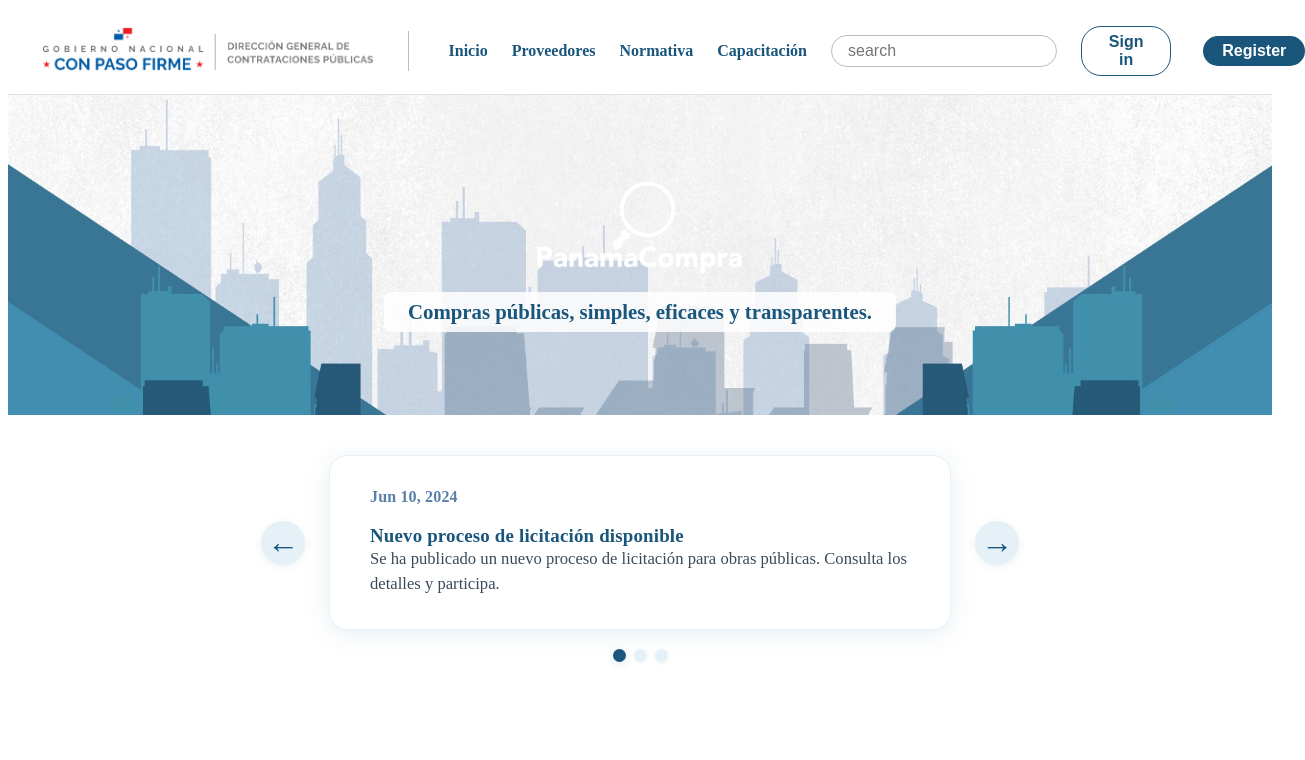
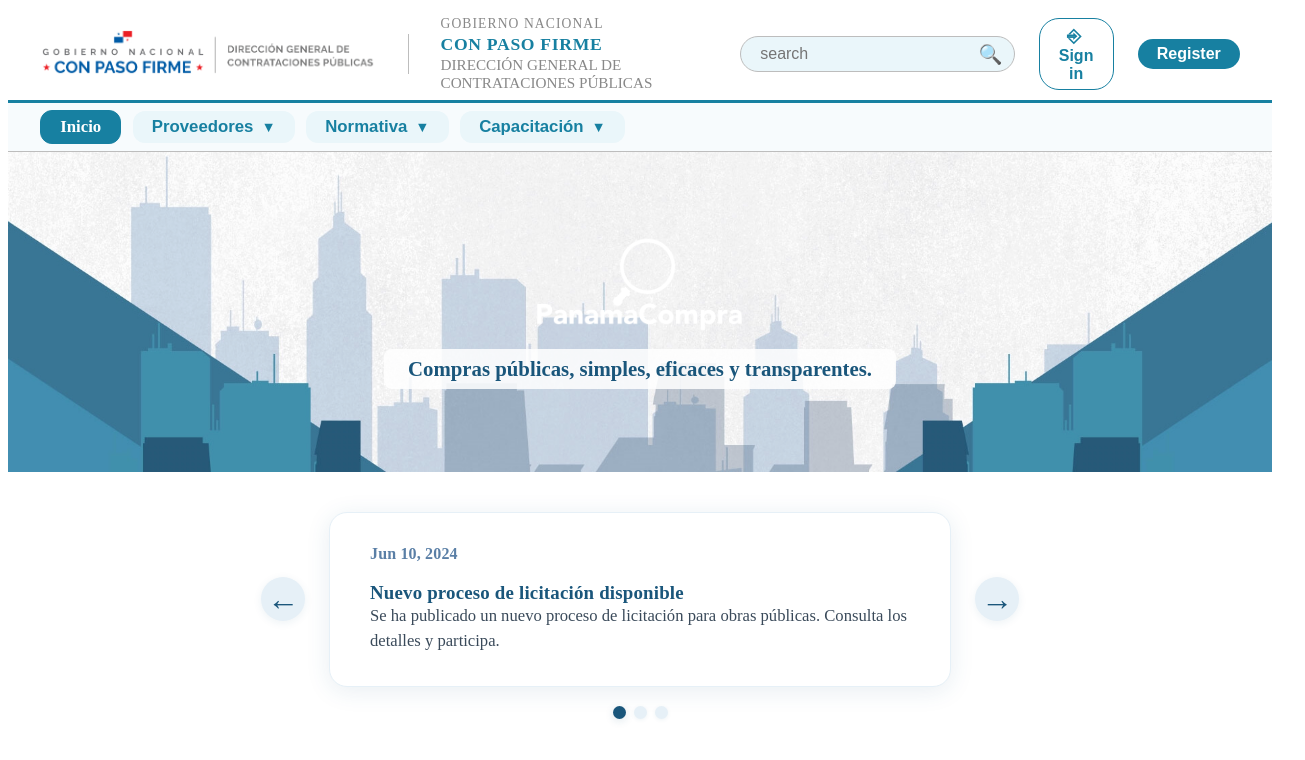
Before and after one commit to ChrisDRS-dev/PanamaCompra_Redesign, a React (Vite) app: page / in a window 1280 px wide. Shown: the top 760 px of the page, 1305 px wide, since content can reach past the window. Built offline with nearby package versions, Linux system fonts and the light colour scheme.

Commit message:
fix navbar

```diff
--- a/package.json
+++ b/package.json
@@ -18,10 +18,13 @@
     "@types/react": "^19.1.8",
     "@types/react-dom": "^19.1.6",
     "@vitejs/plugin-react": "^4.5.2",
+    "autoprefixer": "^10.4.21",
     "eslint": "^9.29.0",
     "eslint-plugin-react-hooks": "^5.2.0",
     "eslint-plugin-react-refresh": "^0.4.20",
     "globals": "^16.2.0",
+    "postcss": "^8.5.6",
+    "tailwindcss": "^4.1.11",
     "vite": "^7.0.0"
   }
 }
--- /dev/null
+++ b/postcss.config.js
@@ -0,0 +1,8 @@
+/* eslint-env node */
+
+module.exports = {
+  plugins: {
+    tailwindcss: {},
+    autoprefixer: {},
+  },
+};
--- a/src/components/Navbar.jsx
+++ b/src/components/Navbar.jsx
@@ -1,38 +1,138 @@
-import React from "react";
+import React, { useState } from "react";
 import logoGubernamental from "../assets/logo-gubernamental.png";
 import "../styles/Navbar.css";
 
+const proveedoresMenu = [
+  [
+    "Oportunidades para venderle al Estado",
+    "Convenio Marco",
+    "Convertidores a PDF",
+  ],
+  [
+    "Registrarse como proveedor del Estado",
+    "Tienda Virtual",
+  ],
+];
+
+const normativaMenu = [
+  [
+    "Leyes",
+    "Resoluciones",
+    "Manuales e Instructivos",
+    "Documentos Estandarizados - Ley 419",
+    "Biblioteca Sistematizada",
+  ],
+  [
+    "Decretos",
+    "Circulares y Comunicados",
+    "Documentos Estandarizados",
+    "Código de Ética en la Contratación Pública",
+  ],
+];
+
+const capacitacionMenu = [
+  [
+    "Centro de Capacitación Virtual",
+    "¿Conoces la plataforma de Cotización en Línea?",
+    "¿Sabías que...?",
+  ],
+  [
+    "Instructivo para Comisionados",
+    "Guías de Contratación Pública",
+  ],
+];
+
+const menuConfig = {
+  proveedores: {
+    title: "Proveedores",
+    columns: proveedoresMenu,
+  },
+  normativa: {
+    title: "Normativa",
+    columns: normativaMenu,
+  },
+  capacitacion: {
+    title: "Capacitación",
+    columns: capacitacionMenu,
+  },
+};
+
 const Navbar = () => {
+  const [openMenu, setOpenMenu] = useState(null);
+
+  const handleCloseMenu = () => setOpenMenu(null);
+
+  const renderDropdown = (key) => {
+    const menu = menuConfig[key];
+    if (!menu) return null;
     return (
-    <nav className="navbar">
-      {/* Logo y texto institucional */}
+      <div className="navbar__dropdown-menu navbar__dropdown-menu--columns">
+        <div className="navbar__dropdown-header">
+          <span className="navbar__dropdown-title">{menu.title}</span>
+          <button className="navbar__dropdown-close" onClick={handleCloseMenu}>
+            &#10006;
+          </button>
+        </div>
+        <div className="navbar__dropdown-columns">
+          {menu.columns.map((col, idx) => (
+            <ul key={idx}>
+              {col.map((item, i) => (
+                <li key={i} className="navbar__dropdown-item">
+                  <span className="navbar__dropdown-bullet" />
+                  {item}
+                </li>
+              ))}
+            </ul>
+          ))}
+        </div>
+      </div>
+    );
+  };
+
+  return (
+    <header>
+      {/* Barra superior institucional */}
+      <div className="navbar__topbar">
         <div className="navbar__brand">
           <a href="/">
-          <img
-            src={logoGubernamental}
-            alt="Logo Gubernamental"
-            className="navbar__logo"
-          />
+            <img src={logoGubernamental} alt="Logo Gubernamental" className="navbar__logo" />
           </a>
           <div className="navbar__divider" />
+          <div className="navbar__text-group">
+            <span className="navbar__text--top">GOBIERNO NACIONAL</span>
+            <span className="navbar__text--middle">CON PASO FIRME</span>
+            <span className="navbar__text--bottom">DIRECCIÓN GENERAL DE CONTRATACIONES PÚBLICAS</span>
           </div>
-      {/* Menú de navegación */}
-      <div className="navbar__menu">
-        <a href="#" className="navbar__link">Inicio</a>
-        <a href="#" className="navbar__link">Proveedores</a>
-        <a href="#" className="navbar__link">Normativa</a>
-        <a href="#" className="navbar__link">Capacitación</a>
-        {/* Barra de búsqueda */}
-        <input
-          type="text"
-          placeholder="search"
-          className="navbar__search"
-        />
-        {/* Botones de usuario */}
-        <button className="navbar__button">Sign in</button>
+        </div>
+        <div className="navbar__actions">
+          <div className="navbar__search-group">
+            <input type="text" placeholder="search" className="navbar__search" />
+            <span className="navbar__icon-search" title="Buscar">🔍</span>
+          </div>
+          <button className="navbar__button">
+            <span className="navbar__icon-login">⎆</span> Sign in
+          </button>
           <button className="navbar__button navbar__button--primary">Register</button>
         </div>
+      </div>
+      {/* Barra de menú principal */}
+      <nav className="navbar__mainbar">
+        <a href="#" className="navbar__link navbar__link--active">Inicio</a>
+        {Object.keys(menuConfig).map((key) => (
+          <div
+            key={key}
+            className="navbar__dropdown"
+            onMouseEnter={() => setOpenMenu(key)}
+            onMouseLeave={() => setOpenMenu(null)}
+          >
+            <button className="navbar__link navbar__dropdown-btn">
+              {menuConfig[key].title} <span className="navbar__icon-caret">▼</span>
+            </button>
+            {openMenu === key && renderDropdown(key)}
+          </div>
+        ))}
       </nav>
+    </header>
   );
 };
 
--- a/src/styles/Navbar.css
+++ b/src/styles/Navbar.css
@@ -1,12 +1,11 @@
-nav.navbar {
+/* Barra superior institucional */
+.navbar__topbar {
   display: flex;
   align-items: center;
   justify-content: space-between;
-  padding: 0.5rem 2rem;
   background: #fff;
-  border-bottom: 1px solid #e0e0e0;
-  min-height: 70px;
-  gap: 1.5rem;
+  padding: 0.5rem 2rem 0.5rem 2rem;
+  border-bottom: 3px solid #1780a1;
 }
 
 .navbar__brand {
@@ -25,12 +24,14 @@ nav.navbar {
   margin: 0 1rem;
 }
 
-.navbar__text {
-  line-height: 1.1;
+.navbar__text-group {
+  display: flex;
+  flex-direction: column;
+  gap: 0.1rem;
 }
 
 .navbar__text--top {
-  font-size: 0.95rem;
+  font-size: 0.85rem;
   color: #888;
   font-weight: 500;
   letter-spacing: 0.08em;
@@ -38,8 +39,9 @@ nav.navbar {
 
 .navbar__text--middle {
   font-size: 1.1rem;
-  color: #1a567b;
+  color: #1780a1;
   font-weight: 700;
+  letter-spacing: 0.04em;
 }
 
 .navbar__text--bottom {
@@ -48,43 +50,165 @@ nav.navbar {
   font-weight: 500;
 }
 
-.navbar__menu {
+.navbar__actions {
   display: flex;
   align-items: center;
-  gap: 1.5rem;
+  gap: 1rem;
 }
 
-.navbar__link {
-  color: #1a567b;
-  font-weight: 600;
-  text-decoration: none;
-  font-size: 1rem;
+.navbar__search-group {
+  display: flex;
+  align-items: center;
+  background: #eaf6fa;
+  border-radius: 20px;
+  padding: 0.2rem 0.7rem;
+  border: 1px solid #bdbdbd;
+  margin-right: 0.5rem;
 }
 
 .navbar__search {
-  padding: 0.4rem 1rem;
-  border-radius: 20px;
-  border: 1px solid #bdbdbd;
+  background: transparent;
+  border: none;
   outline: none;
   font-size: 1rem;
-  min-width: 160px;
+  min-width: 120px;
+  padding: 0.3rem 0.5rem;
+}
+
+.navbar__icon-search {
+  font-size: 1.2rem;
+  color: #1780a1;
+  margin-left: 0.2rem;
+  cursor: pointer;
+}
+
+.navbar__icon-login {
+  font-size: 1.1rem;
+  margin-right: 0.3rem;
 }
 
 .navbar__button {
   background: none;
-  border: 1px solid #1a567b;
-  color: #1a567b;
+  border: 1.5px solid #1780a1;
+  color: #1780a1;
   border-radius: 20px;
   padding: 0.4rem 1.2rem;
   font-weight: 600;
   font-size: 1rem;
   margin-right: 0.5rem;
   cursor: pointer;
+  transition: background 0.2s, color 0.2s;
 }
 
 .navbar__button--primary {
-  background: #1a567b;
+  background: #1780a1;
   border: none;
   color: #fff;
   margin-right: 0;
 }
+
+.navbar__button:hover,
+.navbar__button:focus {
+  background: #eaf6fa;
+  color: #1780a1;
+}
+
+.navbar__button--primary:hover,
+.navbar__button--primary:focus {
+  background: #145e7a;
+  color: #fff;
+}
+
+/* Barra de menú principal */
+.navbar__mainbar {
+  display: flex;
+  align-items: center;
+  gap: 0.5rem;
+  background: #f7fbfd;
+  padding: 0.4rem 2rem;
+  border-bottom: 1.5px solid #bdbdbd;
+}
+
+.navbar__link {
+  color: #1780a1;
+  font-weight: 600;
+  text-decoration: none;
+  font-size: 1.05rem;
+  background: #eaf6fa;
+  border-radius: 12px;
+  padding: 0.4rem 1.2rem;
+  margin-right: 0.2rem;
+  transition: background 0.2s, color 0.2s;
+  border: 1.5px solid transparent;
+}
+
+.navbar__link--active,
+.navbar__link:hover,
+.navbar__link:focus {
+  background: #1780a1;
+  color: #fff;
+  border: 1.5px solid #1780a1;
+}
+
+.navbar__dropdown {
+  position: relative;
+  display: inline-block;
+}
+
+.navbar__dropdown-btn {
+  display: flex;
+  align-items: center;
+  gap: 0.3rem;
+  background: #eaf6fa;
+  border: none;
+  color: #1780a1;
+  font-weight: 600;
+  font-size: 1.05rem;
+  border-radius: 12px;
+  padding: 0.4rem 1.2rem;
+  cursor: pointer;
+  transition: background 0.2s, color 0.2s;
+}
+
+.navbar__dropdown-btn:hover,
+.navbar__dropdown-btn:focus {
+  background: #1780a1;
+  color: #fff;
+}
+
+.navbar__icon-caret {
+  font-size: 0.9rem;
+  margin-left: 0.2rem;
+}
+
+.navbar__dropdown-menu {
+  position: absolute;
+  top: 110%;
+  left: 0;
+  background: #fff;
+  border: 1.5px solid #bdbdbd;
+  border-radius: 10px;
+  box-shadow: 0 2px 8px rgba(0,0,0,0.08);
+  min-width: 260px;
+  z-index: 10;
+  padding: 0.7rem 1rem;
+}
+
+.navbar__dropdown-menu ul {
+  list-style: disc inside;
+  margin: 0;
+  padding: 0;
+}
+
+.navbar__dropdown-menu li {
+  padding: 0.3rem 0;
+  color: #1780a1;
+  font-size: 1rem;
+  cursor: pointer;
+  transition: color 0.2s;
+}
+
+.navbar__dropdown-menu li:hover {
+  color: #145e7a;
+  text-decoration: underline;
+}
```
Also changed, not shown: tailwind.config.js (added, +11 -0 lines), 1 other file (tests, documents, lock files or other folders). Lines whose indentation alone changed are shown as unchanged.
